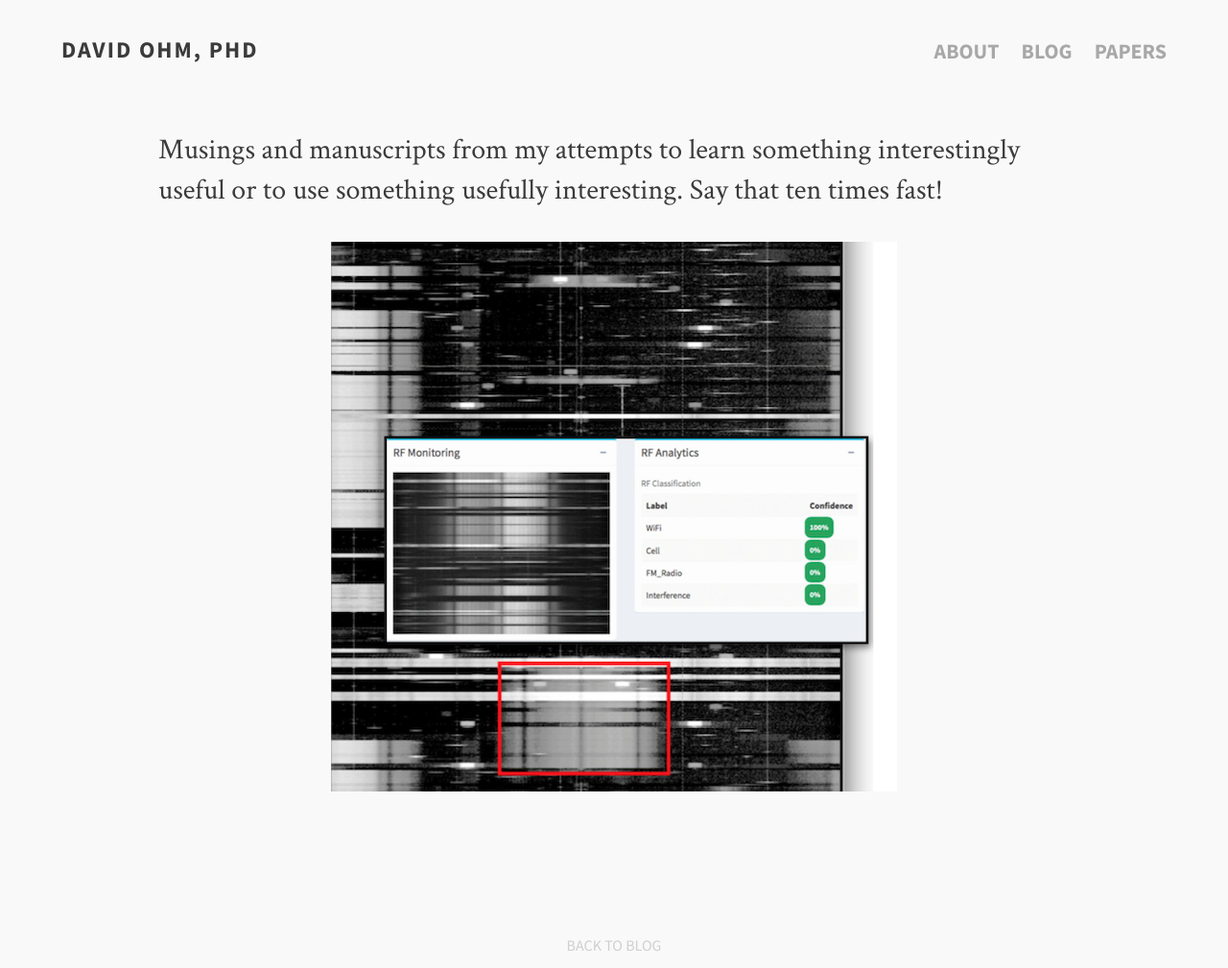
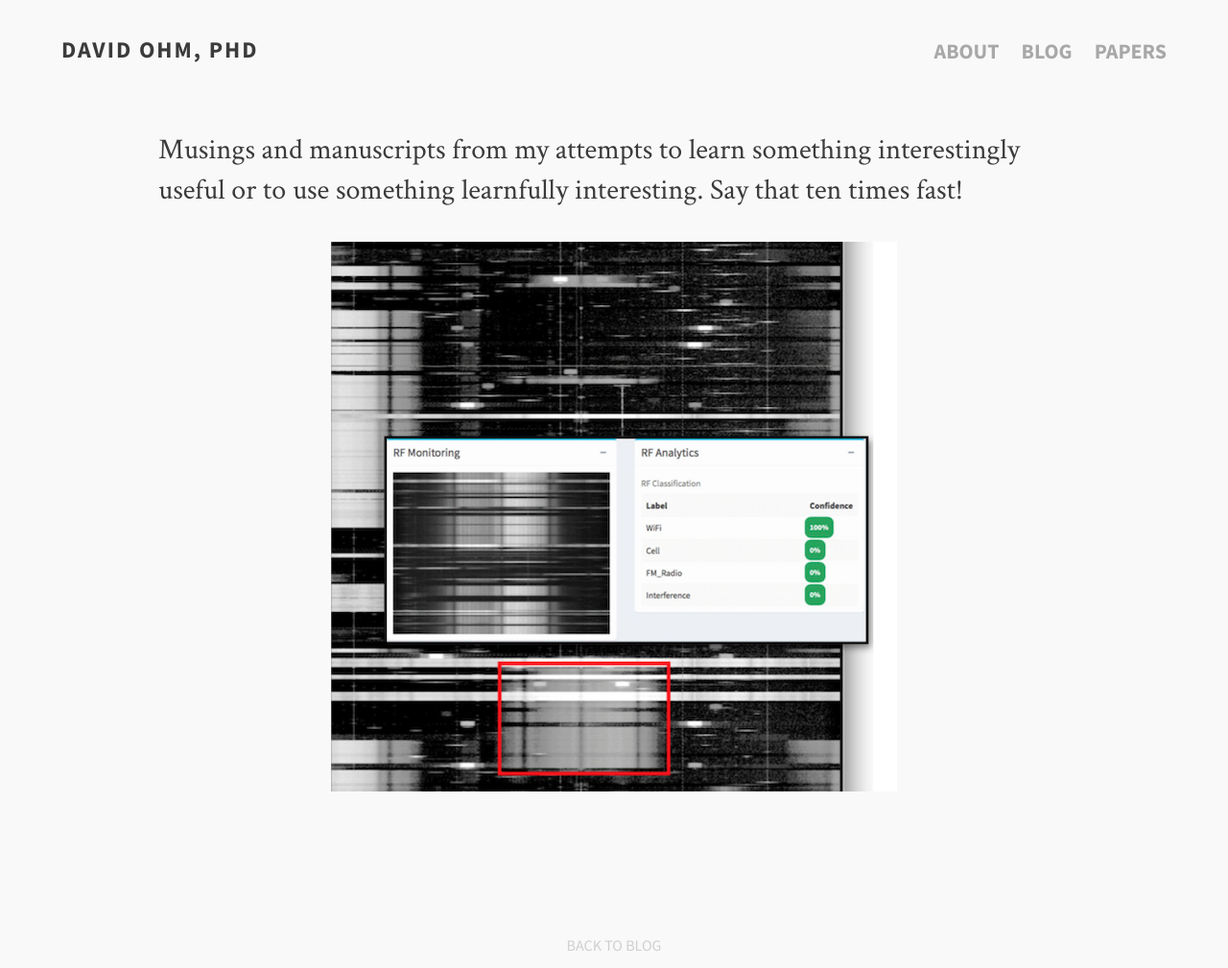
Before and after one commit to ohmdsp/ohmdsp.github.io, a Jekyll site: the page built from index.md, in a window 1280 px wide. Shown: the whole page at 96% size. Built offline with Jekyll 4.4.1, drawn with Linux system fonts in a browser that asks for light colours; nearby versions of some CDN libraries; a script that is not in the unit is left out; comment, search, counter and statistics services are not loaded.

Commit message:
correction

```diff
--- a/_layouts/home.html
+++ b/_layouts/home.html
@@ -3,7 +3,7 @@
     <div id='bump'>
         <section class="article archive">
           <article class="archive-wrap">
-            <p class="intro">Musings and manuscripts from my attempts to learn something interestingly useful or to use something usefully interesting. Say that ten times fast!  </p>
+            <p class="intro">Musings and manuscripts from my attempts to learn something interestingly useful or to use something learnfully interesting. Say that ten times fast!  </p>
             <figure><center><img src="/images/rfml.png" /></center></figure>
             <br>
           </article>
```
